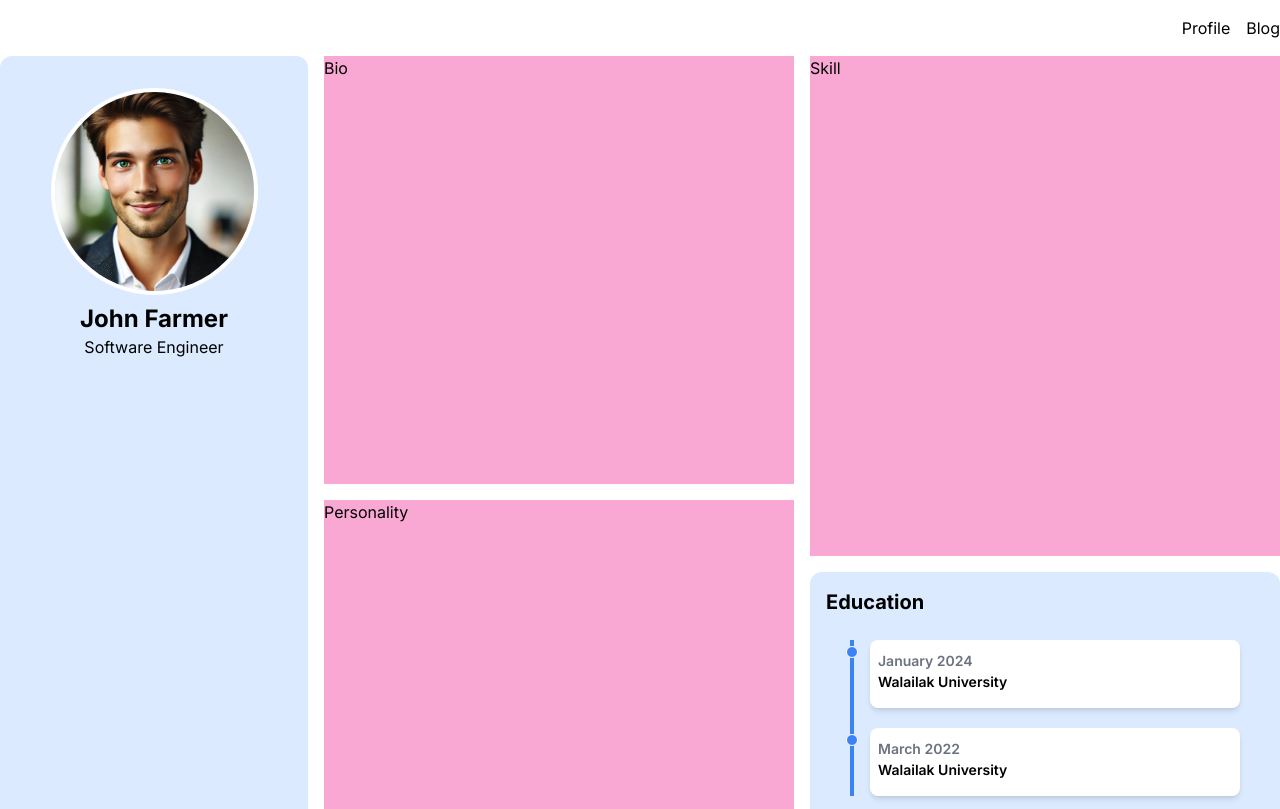
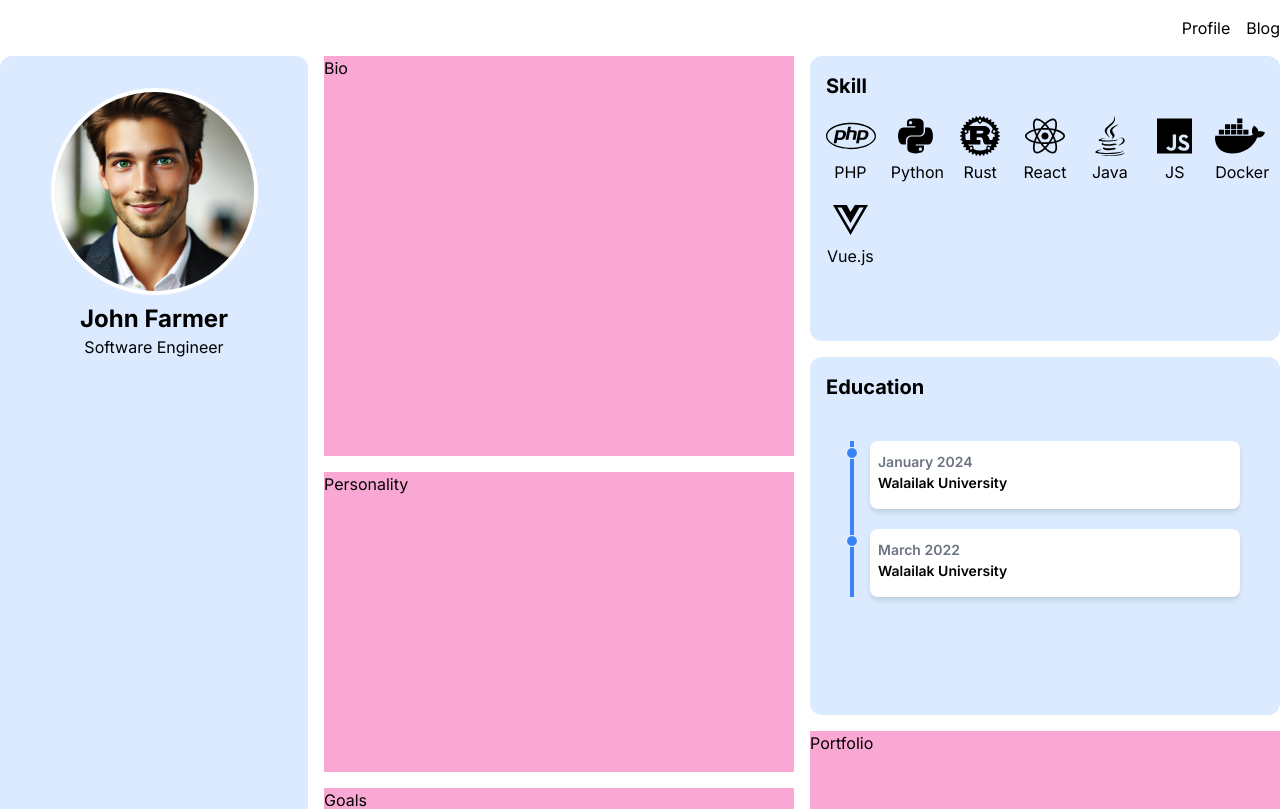
Before and after one commit to tonnam-su/web-profile-2024, a Next.js app: page / in a window 1280 px wide. Shown: the top 809 px of the page. Built offline with nearby package versions, Linux system fonts and the light colour scheme.

Commit message:
chore: Update settings for TypeScript formatting, add FontAwesome styles, and disable auto CSS addition

```diff
--- a/src/app/_components/Education.tsx
+++ b/src/app/_components/Education.tsx
@@ -5,7 +5,7 @@ type Props = {};
 const Education = (props: Props) => {
   return (
     <div className="bg-blue-100 h-full p-4 rounded-xl">
-      <h1 className="text-xl font-bold">Education</h1>
+      <h1 className="text-xl font-bold pb-4">Education</h1>
       <div className="container mx-auto p-6">
         <div className="relative border-l-4 border-blue-500">
           <div className="mb-5 ml-4">
--- /dev/null
+++ b/src/app/_components/Skill.tsx
@@ -0,0 +1,57 @@
+import {
+  faDocker,
+  faJava,
+  faJs,
+  faPhp,
+  faPython,
+  faReact,
+  faRust,
+  faVuejs,
+} from "@fortawesome/free-brands-svg-icons";
+import { FontAwesomeIcon } from "@fortawesome/react-fontawesome";
+
+type Props = {};
+
+const Skill = (props: Props) => {
+  return (
+    <div className="bg-blue-100 h-full p-4 rounded-xl">
+      <h1 className="text-xl font-bold pb-4">Skill</h1>
+      <div className="grid grid-cols-7 gap-4">
+        <div className="text-center">
+          <FontAwesomeIcon icon={faPhp} className="h-10" />
+          <p>PHP</p>
+        </div>
+        <div className="text-center">
+          <FontAwesomeIcon icon={faPython} className="h-10" />
+          <p>Python</p>
+        </div>
+        <div className="text-center">
+          <FontAwesomeIcon icon={faRust} className="h-10" />
+          <p>Rust</p>
+        </div>
+        <div className="text-center">
+          <FontAwesomeIcon icon={faReact} className="h-10" />
+          <p>React</p>
+        </div>
+        <div className="text-center">
+          <FontAwesomeIcon icon={faJava} className="h-10" />
+          <p>Java</p>
+        </div>
+        <div className="text-center">
+          <FontAwesomeIcon icon={faJs} className="h-10" />
+          <p>JS</p>
+        </div>
+        <div className="text-center">
+          <FontAwesomeIcon icon={faDocker} className="h-10" />
+          <p>Docker</p>
+        </div>
+        <div className="text-center">
+          <FontAwesomeIcon icon={faVuejs} className="h-10" />
+          <p>Vue.js</p>
+        </div>
+      </div>
+    </div>
+  );
+};
+
+export default Skill;
--- a/src/app/layout.tsx
+++ b/src/app/layout.tsx
@@ -1,11 +1,14 @@
 import type { Metadata } from "next";
 import { Inter } from "next/font/google";
+import { config } from "@fortawesome/fontawesome-svg-core";
+import "@fortawesome/fontawesome-svg-core/styles.css";
 import "./globals.css";
+config.autoAddCss = false;
 
 const inter = Inter({ subsets: ["latin"] });
 
 export const metadata: Metadata = {
-  title: "Violette Wautier",
+  title: "John Farmer",
   description: "Example personal website",
 };
 
--- a/src/app/page.tsx
+++ b/src/app/page.tsx
@@ -3,6 +3,7 @@ import Profile from "./_components/Profile";
 import Bio from "./_components/Bio";
 import Personality from "./_components/Personality";
 import Education from "./_components/Education";
+import Skill from "./_components/Skill";
 
 export default function Home() {
   return (
@@ -21,7 +22,7 @@ export default function Home() {
           <div className="bg-pink-300 min-h-[200px]">Goals</div>
         </div>
         <div className="grid col-span-3 gap-4">
-          <div className="bg-pink-300 min-h-[500px]">Skill</div>
+          <Skill />
           <Education />
           <div className="bg-pink-300 min-h-[200px]">Portfolio</div>
         </div>
```
Also changed, not shown: package.json (+10 -5 lines), src/app/blog/page.tsx (added), 1 other file (tests, documents, lock files or other folders).
